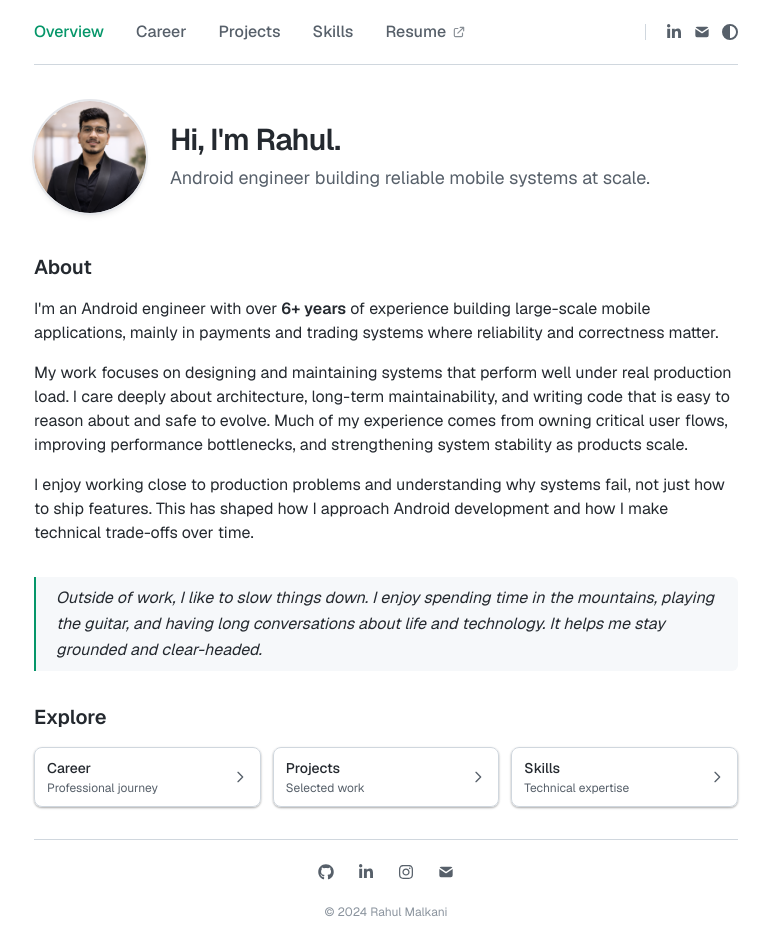
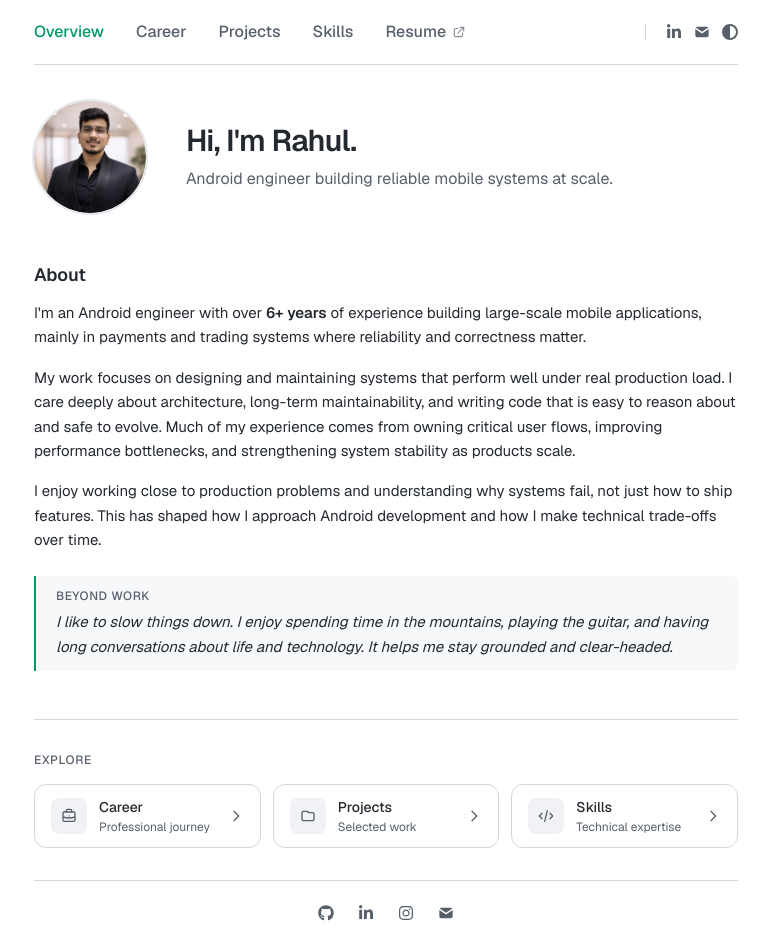
Before and after one commit to rahulmalkani/online-portfolio, a Next.js app: page / in a window 1280 px wide. Shown: the top 946 px of the page, without its empty margins (254-1024 px from the left). Built offline with nearby package versions, Linux system fonts and the light colour scheme.

Commit message:
Updated homepage and career

```diff
--- a/app/career/page.tsx
+++ b/app/career/page.tsx
@@ -20,13 +20,13 @@ export default function Career() {
       </div>
 
       <div className="relative">
-        {/* Timeline line */}
+        {/* Timeline line (desktop only) */}
         <div className="absolute left-4 top-0 bottom-0 w-px bg-[#d0d7de] dark:bg-[#30363d] hidden md:block"></div>
 
         <div className="space-y-12">
           {jobs.map((job, index) => (
             <div key={index} className="relative pl-0 md:pl-12">
-              {/* Timeline dot */}
+              {/* Timeline dot (desktop only) */}
               <div className="absolute left-0 top-1.5 w-8 h-8 hidden md:flex items-center justify-center">
                 <div className="w-3 h-3 rounded-full bg-[var(--accent-green)] ring-4 ring-[#f6f8fa] dark:ring-[#0d1117]"></div>
               </div>
--- a/app/page.tsx
+++ b/app/page.tsx
@@ -2,21 +2,53 @@ import Image from "next/image";
 import Link from "next/link";
 import { socialLinks } from "./config";
 
+const ExploreCard = ({
+  href,
+  title,
+  subtitle,
+  icon,
+}: {
+  href: string;
+  title: string;
+  subtitle: string;
+  icon: React.ReactNode;
+}) => (
+  <Link
+    href={href}
+    className="group flex items-center gap-3 py-3 px-4 border border-[#d0d7de] dark:border-[#30363d] rounded-xl hover:border-[var(--accent-green)] hover:bg-[#f6f8fa] dark:hover:bg-[#161b22] hover:shadow-md transition-all duration-200 focus:outline-none focus-visible:ring-2 focus-visible:ring-[var(--accent-green)] focus-visible:ring-offset-2 dark:focus-visible:ring-offset-[#0d1117]"
+  >
+    <span className="flex-shrink-0 w-9 h-9 rounded-lg bg-[#f0f2f5] dark:bg-[#21262d] flex items-center justify-center text-[#57606a] dark:text-[#8b949e] group-hover:text-[var(--accent-green)] transition-colors">
+      {icon}
+    </span>
+    <div className="flex-1 min-w-0">
+      <span className="font-medium text-[#24292f] dark:text-[#c9d1d9] text-sm block group-hover:text-[var(--accent-green)] transition-colors">
+        {title}
+      </span>
+      <span className="text-xs text-[#57606a] dark:text-[#8b949e] block mt-0.5">
+        {subtitle}
+      </span>
+    </div>
+    <svg className="w-4 h-4 text-[#57606a] dark:text-[#8b949e] group-hover:text-[var(--accent-green)] group-hover:translate-x-0.5 transition-all duration-200 motion-reduce:translate-x-0 shrink-0" fill="none" stroke="currentColor" viewBox="0 0 24 24">
+      <path strokeLinecap="round" strokeLinejoin="round" strokeWidth={2} d="M9 5l7 7-7 7" />
+    </svg>
+  </Link>
+);
+
 export default function Page() {
   return (
     <section className="fade-in-up pt-0">
-      {/* Hero Section */}
-      <div className="mb-10 -mt-1">
-        <div className="flex flex-col md:flex-row md:items-center md:gap-6">
-          {/* Profile Image */}
+      {/* Hero */}
+      <div className="mb-12 -mt-1">
+        <div className="flex flex-col md:flex-row md:items-center md:gap-10">
           <div className="flex-shrink-0 mx-auto md:mx-0 mb-4 md:mb-0">
             <a
               href={socialLinks.linkedin}
               target="_blank"
               rel="noopener noreferrer"
               className="block group"
+              aria-label="LinkedIn profile"
             >
-              <div className="relative w-28 h-28 rounded-full overflow-hidden bg-[#f0f2f5] dark:bg-[#161b22] ring-2 ring-[#e5e7eb] dark:ring-[#30363d] shadow-md transition-all duration-200 group-hover:ring-[var(--accent-green)] group-hover:shadow-lg">
+              <div className="relative w-24 h-24 md:w-28 md:h-28 rounded-full overflow-hidden bg-[#f0f2f5] dark:bg-[#161b22] ring-2 ring-[#e5e7eb] dark:ring-[#30363d] shadow-sm transition-all duration-200 group-hover:ring-[var(--accent-green)] group-hover:shadow-md">
                 <Image
                   src="/profile.png"
                   alt="Profile photo"
@@ -28,103 +60,83 @@ export default function Page() {
               </div>
             </a>
           </div>
-
-          {/* Header Content */}
-          <div className="flex-1 text-center md:text-left">
+          <div className="flex-1 text-center md:text-left px-8 py-3 md:px-0 md:py-0">
             <h1 className="text-2xl md:text-3xl font-semibold tracking-tight text-[#24292f] dark:text-[#c9d1d9]">
               Hi, I'm Rahul.
             </h1>
-            <p className="mt-1.5 text-base md:text-lg text-[#57606a] dark:text-[#8b949e] leading-snug">
+            <p className="mt-2 text-[15px] md:text-base text-[#57606a] dark:text-[#8b949e] leading-relaxed max-w-md md:max-w-none">
               Android engineer building reliable mobile systems at scale.
             </p>
           </div>
         </div>
       </div>
 
-      {/* Main Content */}
-      <div className="space-y-8">
-        {/* About Section */}
+      {/* About + Personal note (story block) */}
+      <div className="space-y-6">
         <div>
-          <h2 className="text-xl font-semibold text-[#24292f] dark:text-[#c9d1d9] mb-4">
+          <h2 className="text-lg font-semibold text-[#24292f] dark:text-[#c9d1d9] mb-3">
             About
           </h2>
-          <div className="space-y-4 text-[#24292f] dark:text-[#c9d1d9] leading-relaxed">
-            <p className="text-base">
+          <div className="space-y-4 text-[#24292f] dark:text-[#c9d1d9] leading-relaxed text-[15px]">
+            <p>
               I'm an Android engineer with over <strong className="font-semibold">6+ years</strong> of experience building large-scale mobile applications, mainly in payments and trading systems where reliability and correctness matter.
             </p>
-            <p className="text-base">
+            <p>
               My work focuses on designing and maintaining systems that perform well under real production load. I care deeply about architecture, long-term maintainability, and writing code that is easy to reason about and safe to evolve. Much of my experience comes from owning critical user flows, improving performance bottlenecks, and strengthening system stability as products scale.
             </p>
-            <p className="text-base">
+            <p>
               I enjoy working close to production problems and understanding why systems fail, not just how to ship features. This has shaped how I approach Android development and how I make technical trade-offs over time.
             </p>
           </div>
         </div>
 
-        {/* Personal Note */}
-        <div className="border-l-2 border-[var(--accent-green)] pl-5 py-2 bg-[#f6f8fa] dark:bg-[#161b22] rounded-r-md">
-          <p className="text-[#24292f] dark:text-[#c9d1d9] leading-relaxed text-base italic">
-            Outside of work, I like to slow things down. I enjoy spending time in the mountains, playing the guitar, and having long conversations about life and technology. It helps me stay grounded and clear-headed.
+        <div className="border-l-2 border-[var(--accent-green)] pl-5 py-3 bg-[#f6f8fa] dark:bg-[#161b22] rounded-r-lg">
+          <p className="text-xs font-medium text-[#57606a] dark:text-[#8b949e] uppercase tracking-wider mb-1.5">
+            Beyond work
+          </p>
+          <p className="text-[#24292f] dark:text-[#c9d1d9] leading-relaxed text-[15px] italic">
+            I like to slow things down. I enjoy spending time in the mountains, playing the guitar, and having long conversations about life and technology. It helps me stay grounded and clear-headed.
           </p>
         </div>
+      </div>
 
-        {/* Quick Links */}
-        <div>
-          <h2 className="text-xl font-semibold text-[#24292f] dark:text-[#c9d1d9] mb-4">
-            Explore
-          </h2>
-          <div className="grid grid-cols-1 sm:grid-cols-3 gap-3">
-            <Link
-              href="/career"
-              className="group flex items-center justify-between py-2.5 px-3 border border-[#d0d7de] dark:border-[#30363d] rounded-lg hover:border-[var(--accent-green)] hover:bg-[#f6f8fa] dark:hover:bg-[#161b22] hover:shadow-md transition-all duration-200 material-card focus:outline-none focus-visible:ring-2 focus-visible:ring-[var(--accent-green)] focus-visible:ring-offset-2 dark:focus-visible:ring-offset-[#0d1117]"
-            >
-              <div>
-                <div className="font-medium text-[#24292f] dark:text-[#c9d1d9] text-sm mb-0.5 group-hover:text-[var(--accent-green)] transition-colors">
-                  Career
-                </div>
-                <div className="text-xs text-[#57606a] dark:text-[#8b949e]">
-                  Professional journey
-                </div>
-              </div>
-              <svg className="w-4 h-4 text-[#57606a] dark:text-[#8b949e] group-hover:text-[var(--accent-green)] group-hover:translate-x-0.5 transition-all duration-200 motion-reduce:translate-x-0 shrink-0" fill="none" stroke="currentColor" viewBox="0 0 24 24">
-                <path strokeLinecap="round" strokeLinejoin="round" strokeWidth={2} d="M9 5l7 7-7 7" />
+      {/* Explore (navigation) */}
+      <div className="mt-12 pt-8 border-t border-[#d0d7de] dark:border-[#30363d]">
+        <p className="text-xs font-medium text-[#57606a] dark:text-[#8b949e] uppercase tracking-wider mb-4">
+          Explore
+        </p>
+        <div className="grid grid-cols-1 sm:grid-cols-3 gap-3">
+          <ExploreCard
+            href="/career"
+            title="Career"
+            subtitle="Professional journey"
+            icon={
+              <svg className="w-4 h-4" fill="none" stroke="currentColor" viewBox="0 0 24 24">
+                <path strokeLinecap="round" strokeLinejoin="round" strokeWidth={2} d="M21 13.255A23.931 23.931 0 0112 15c-3.183 0-6.22-.62-9-1.745M16 6V4a2 2 0 00-2-2h-4a2 2 0 00-2 2v2m4 6h.01M5 20h14a2 2 0 002-2V8a2 2 0 00-2-2H5a2 2 0 00-2 2v10a2 2 0 002 2z" />
               </svg>
-            </Link>
-            <Link
-              href="/projects"
-              className="group flex items-center justify-between py-2.5 px-3 border border-[#d0d7de] dark:border-[#30363d] rounded-lg hover:border-[var(--accent-green)] hover:bg-[#f6f8fa] dark:hover:bg-[#161b22] hover:shadow-md transition-all duration-200 material-card focus:outline-none focus-visible:ring-2 focus-visible:ring-[var(--accent-green)] focus-visible:ring-offset-2 dark:focus-visible:ring-offset-[#0d1117]"
-            >
-              <div>
-                <div className="font-medium text-[#24292f] dark:text-[#c9d1d9] text-sm mb-0.5 group-hover:text-[var(--accent-green)] transition-colors">
-                  Projects
-                </div>
-                <div className="text-xs text-[#57606a] dark:text-[#8b949e]">
-                  Selected work
-                </div>
-              </div>
-              <svg className="w-4 h-4 text-[#57606a] dark:text-[#8b949e] group-hover:text-[var(--accent-green)] group-hover:translate-x-0.5 transition-all duration-200 motion-reduce:translate-x-0 shrink-0" fill="none" stroke="currentColor" viewBox="0 0 24 24">
-                <path strokeLinecap="round" strokeLinejoin="round" strokeWidth={2} d="M9 5l7 7-7 7" />
+            }
+          />
+          <ExploreCard
+            href="/projects"
+            title="Projects"
+            subtitle="Selected work"
+            icon={
+              <svg className="w-4 h-4" fill="none" stroke="currentColor" viewBox="0 0 24 24">
+                <path strokeLinecap="round" strokeLinejoin="round" strokeWidth={2} d="M3 7v10a2 2 0 002 2h14a2 2 0 002-2V9a2 2 0 00-2-2h-6l-2-2H5a2 2 0 00-2 2z" />
               </svg>
-            </Link>
-            <Link
-              href="/skills"
-              className="group flex items-center justify-between py-2.5 px-3 border border-[#d0d7de] dark:border-[#30363d] rounded-lg hover:border-[var(--accent-green)] hover:bg-[#f6f8fa] dark:hover:bg-[#161b22] hover:shadow-md transition-all duration-200 material-card focus:outline-none focus-visible:ring-2 focus-visible:ring-[var(--accent-green)] focus-visible:ring-offset-2 dark:focus-visible:ring-offset-[#0d1117]"
-            >
-              <div>
-                <div className="font-medium text-[#24292f] dark:text-[#c9d1d9] text-sm mb-0.5 group-hover:text-[var(--accent-green)] transition-colors">
-                  Skills
-                </div>
-                <div className="text-xs text-[#57606a] dark:text-[#8b949e]">
-                  Technical expertise
-                </div>
-              </div>
-              <svg className="w-4 h-4 text-[#57606a] dark:text-[#8b949e] group-hover:text-[var(--accent-green)] group-hover:translate-x-0.5 transition-all duration-200 motion-reduce:translate-x-0 shrink-0" fill="none" stroke="currentColor" viewBox="0 0 24 24">
-                <path strokeLinecap="round" strokeLinejoin="round" strokeWidth={2} d="M9 5l7 7-7 7" />
+            }
+          />
+          <ExploreCard
+            href="/skills"
+            title="Skills"
+            subtitle="Technical expertise"
+            icon={
+              <svg className="w-4 h-4" fill="none" stroke="currentColor" viewBox="0 0 24 24">
+                <path strokeLinecap="round" strokeLinejoin="round" strokeWidth={2} d="M10 20l4-16m4 4l4 4-4 4M6 16l-4-4 4-4" />
               </svg>
-            </Link>
-          </div>
+            }
+          />
         </div>
-
       </div>
     </section>
   );
```
